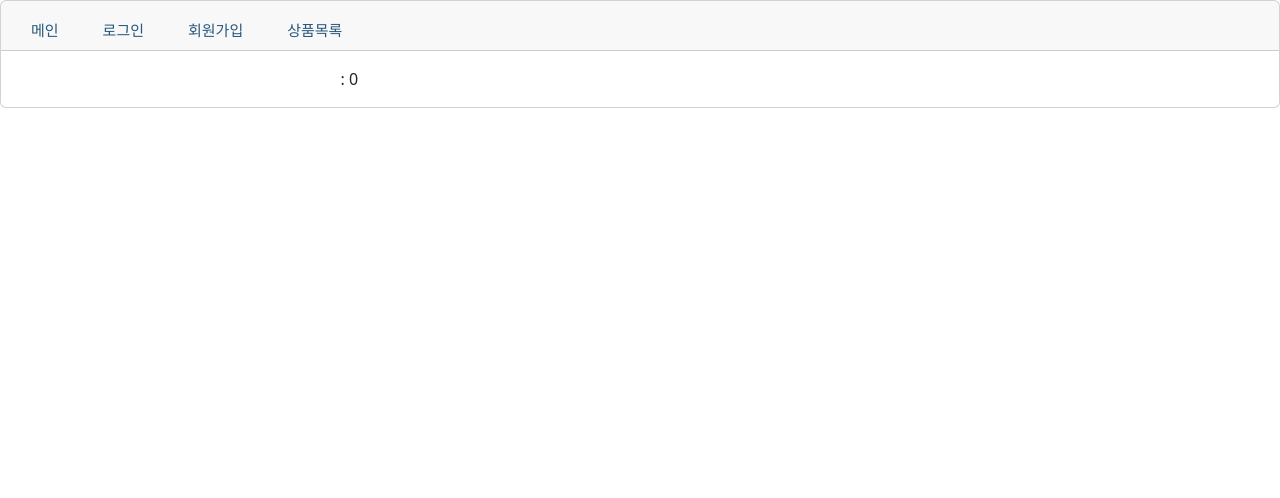
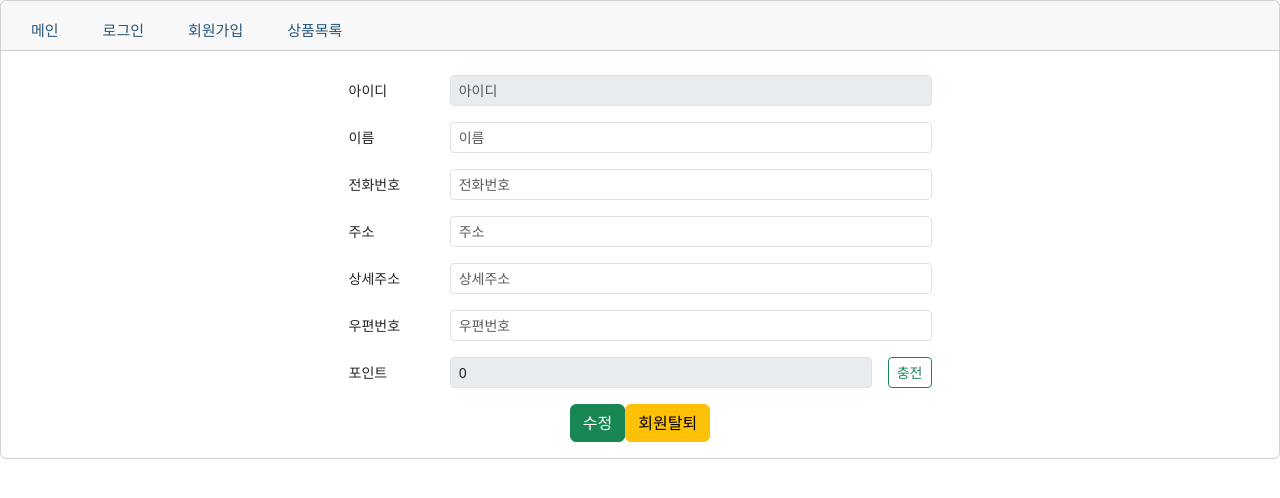
Before and after one commit to jeonDev/commerce-ui, a Vue app: page /mypage in a window 1280 px wide. Shown: the top 498 px of the page. Built offline with nearby package versions, Linux system fonts and the light colour scheme; no server answers.

Commit message:
feat ( MyPage ) : 마이페이지 회원정보 수정

```diff
--- a/src/api/MemberApi.js
+++ b/src/api/MemberApi.js
@@ -20,8 +20,8 @@ export async function loginApi(request) {
         })
 }
 
-export async function getMyUserInfo(request) {
-    return await axios.get('/v1/myInfo', request)
+export async function getMyUserInfo() {
+    return await axios.get('/v1/myInfo')
         .then(res => {
             return res.data;
         })
@@ -29,3 +29,13 @@ export async function getMyUserInfo(request) {
             return err.response.data;
         })
 }
+
+export async function updateUserInfo(request) {
+    return await axios.put('/v1/member/update', request)
+        .then(res => {
+            return res.data;
+        })
+        .catch(err => {
+            return err.response.data;
+        })
+}
--- a/src/components/member/MyPage.vue
+++ b/src/components/member/MyPage.vue
@@ -1,19 +1,164 @@
 <template>
   <div class="container w-50 m-auto">
-    {{data.name}} : {{data.point}}
+    <div class="m-2">
+      <b-form-group
+          label-cols="2"
+          label-cols-lg="2"
+          label-size="sm"
+          label="아이디"
+          label-for="input-sm"
+      >
+        <b-form-input
+            id="input-sm"
+            size="sm"
+            placeholder="아이디"
+            disabled
+            v-model="data.id"
+        />
+      </b-form-group>
+    </div>
+    <div class="m-2">
+      <b-form-group
+          label-cols="2"
+          label-cols-lg="2"
+          label-size="sm"
+          label="이름"
+          label-for="input-sm"
+      >
+        <b-form-input
+            id="input-sm"
+            size="sm"
+            placeholder="이름"
+            v-model="data.name"
+        />
+      </b-form-group>
+    </div>
+    <div class="m-2">
+      <b-form-group
+          label-cols="2"
+          label-cols-lg="2"
+          label-size="sm"
+          label="전화번호"
+          label-for="input-sm"
+      >
+        <b-form-input
+            id="input-sm"
+            size="sm"
+            placeholder="전화번호"
+            v-model="data.tel"
+        />
+      </b-form-group>
+    </div>
+    <div class="m-2">
+      <b-form-group
+          label-cols="2"
+          label-cols-lg="2"
+          label-size="sm"
+          label="주소"
+          label-for="input-sm"
+      >
+        <b-form-input
+            id="input-sm"
+            size="sm"
+            placeholder="주소"
+            v-model="data.addr"
+        />
+      </b-form-group>
+    </div>
+    <div class="m-2">
+      <b-form-group
+          label-cols="2"
+          label-cols-lg="2"
+          label-size="sm"
+          label="상세주소"
+          label-for="input-sm"
+      >
+        <b-form-input
+            id="input-sm"
+            size="sm"
+            placeholder="상세주소"
+            v-model="data.addrDetail"
+        />
+      </b-form-group>
+    </div>
+    <div class="m-2">
+      <b-form-group
+          label-cols="2"
+          label-cols-lg="2"
+          label-size="sm"
+          label="우편번호"
+          label-for="input-sm"
+      >
+        <b-form-input
+            id="input-sm"
+            size="sm"
+            placeholder="우편번호"
+            v-model="data.zipCode"
+        />
+      </b-form-group>
+    </div>
+    <div class="m-2">
+      <b-form-group
+          label-cols="2"
+          label-cols-lg="2"
+          label-size="sm"
+          label="포인트"
+          label-for="input-sm"
+      >
+        <div class="d-flex">
+          <b-form-input
+              id="input-sm"
+              size="sm"
+              placeholder="포인트"
+              disabled
+              v-model="data.point"
+          />
+          <div class="p-2"/>
+          <b-button
+              size="sm"
+              variant="outline-success"
+              style="white-space: nowrap"
+              @click="addPoint"
+          >
+            충전
+          </b-button>
+
+        </div>
+      </b-form-group>
+    </div>
+
+    <div class="text-center">
+      <b-button
+          variant="success"
+          @click="myUserInfoUpdate"
+      >
+        수정
+      </b-button>
+      <b-button
+          variant="warning"
+          @click="terminate"
+      >
+        회원탈퇴
+      </b-button>
+    </div>
   </div>
 </template>
 
 <script>
 
 
-import {getMyUserInfo} from "@/api/MemberApi.js";
+import {getMyUserInfo, updateUserInfo} from "@/api/MemberApi.js";
 
 export default {
   data() {
     return {
       data: {
+        id: '',
         name: '',
+        tel: '',
+        addr: '',
+        addrDetail: '',
+        zipCode : '',
         point: 0
       }
     }
@@ -22,6 +167,17 @@ export default {
     async getUserInfo() {
       const res = await getMyUserInfo();
       this.data = res.data;
+    },
+    async myUserInfoUpdate() {
+      const res = await updateUserInfo(this.data);
+      if (res.code === '0000') this.getUserInfo();
+    },
+    async addPoint() {
+      // TODO: 포인트 충전
+    },
+    async terminate() {
+      // TODO: 회원 탈퇴
+
     }
   },
   created() {
```
